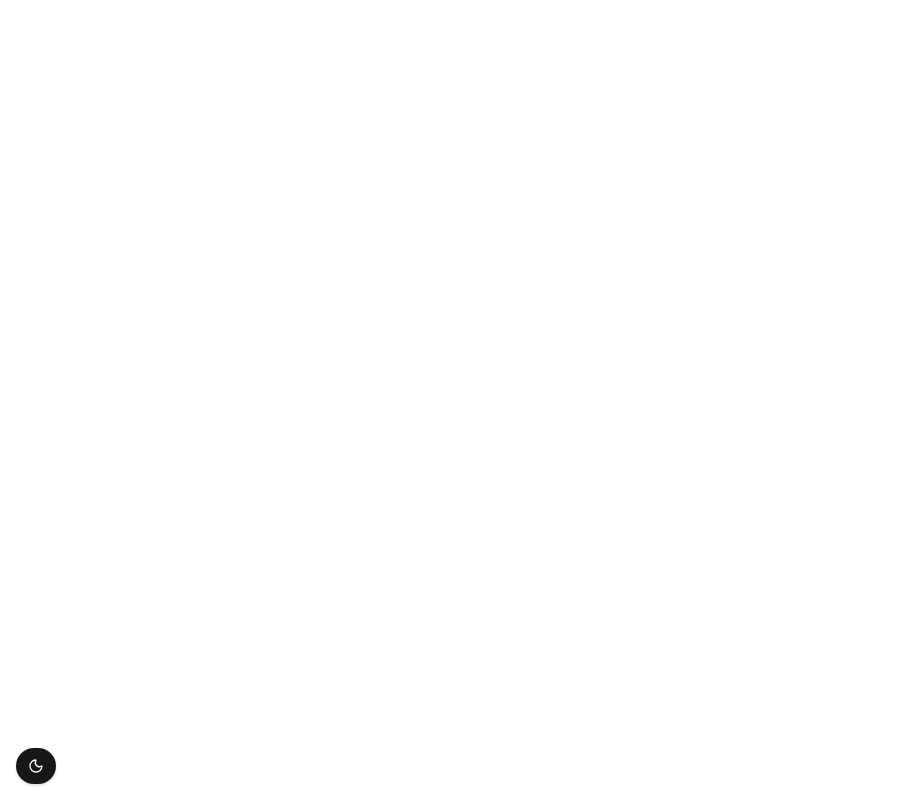
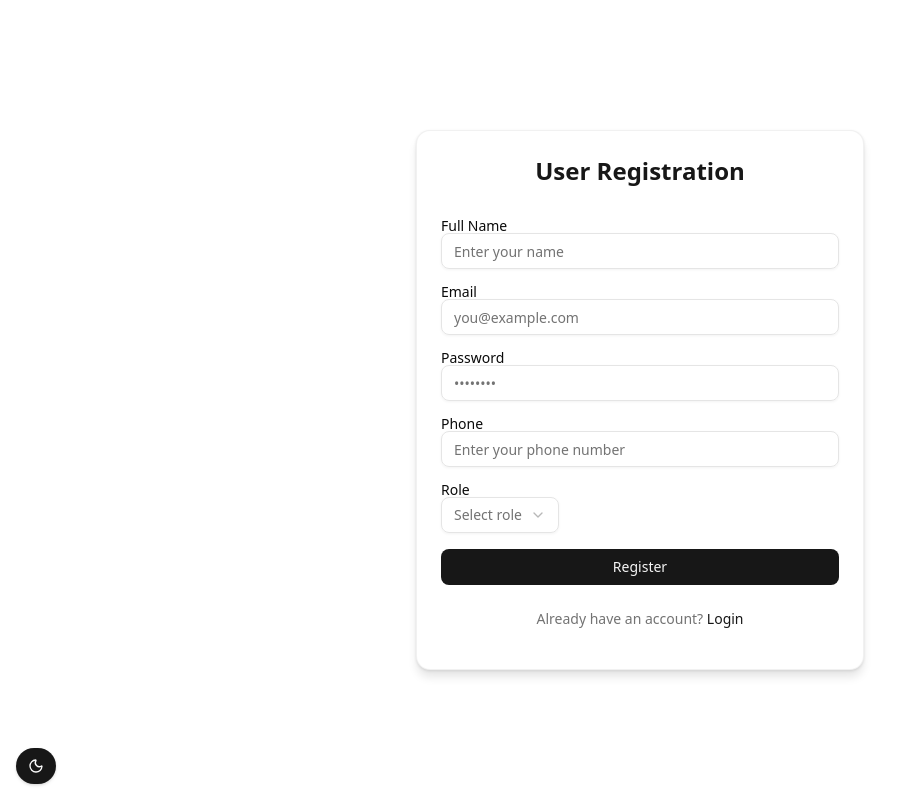
Before and after one commit to Adi2212/agrisell-frontend, a React (Vite) app: page /register in a window 1280 px wide. Before the commit this address had no page. Shown: the whole page, without its empty margins (0-912 px from the left). Built offline with nearby package versions, Linux system fonts and the light colour scheme.

Commit message:
Login page and Register page done

```diff
--- a/src/App.jsx
+++ b/src/App.jsx
@@ -8,6 +8,7 @@ import ThemeToggle from "./components/ThemeToggle";
 
 import Login from "./pages/Login";
 import Home from "./pages/Home";
+import Register from "./pages/Register";
 
 
 
@@ -18,6 +19,7 @@ export default function App() {
                     {/* ================= PUBLIC ROUTES ================= */}
                     <Route path="/" element={<Home />} />
                     <Route path="/login" element={<Login />} />
+                    <Route path="/register" element={<Register />} />
                 </Routes>
 
                 {/*GLOBAL THEME TOGGLE */}
--- /dev/null
+++ b/src/api/api.js
@@ -0,0 +1,9 @@
+import axios from "axios";
+
+const token = sessionStorage.getItem("token");
+
+
+export const authApi = axios.create({
+  baseURL: "http://localhost:9090/auth",
+  headers: { "Content-Type": "application/json" },
+});
--- a/src/pages/Login.jsx
+++ b/src/pages/Login.jsx
@@ -1,7 +1,147 @@
-import React from 'react'
+import { Eye, EyeOff } from "lucide-react";
+import { useState } from "react";
+import { useNavigate } from "react-router-dom";
+import { useAuth } from "../context/AuthContext";
+import { authApi } from "../api/api";
+import { Input } from "@/components/ui/input";
+import { Button } from "@/components/ui/button";
+import { Label } from "@/components/ui/label";
+import {
+  Card,
+  CardHeader,
+  CardTitle,
+  CardContent,
+  CardFooter,
+} from "@/components/ui/card";
+import { toast } from "sonner";
 
 export default function Login() {
+  const { login } = useAuth(); //   use custom hook
+  const navigate = useNavigate();
+
+  const [email, setEmail] = useState("");
+  const [password, setPassword] = useState("");
+  const [showPassword, setShowPassword] = useState(false);
+  const [loading, setLoading] = useState(false);
+
+
+  const handleSubmit = async (e) => {
+  e.preventDefault();
+  setLoading(true);
+
+  try {
+    const res = await authApi.post("/login", { email, password });
+    const { token, user } = res.data;
+
+    //   Save auth
+    login(user, token);
+
+    toast.success(`Welcome back, ${user.name}!`);
+
+    //   ADMIN → dashboard
+    if (user.role === "ADMIN") {
+      navigate("/admin/dashboard");
+      return;
+    }
+
+    //   BUYER / FARMER without address → address check
+    if (!user.address) {
+      navigate("/addAddress");
+      return;
+    }
+
+    //   BUYER with address
+    if (user.role === "BUYER") {
+      navigate("/");
+      return;
+    }
+
+    //   FARMER with address
+    if (user.role === "FARMER") {
+      navigate("/farmer/dashboard");
+      return;
+    }
+
+    //   fallback
+    navigate("/");
+  } catch (err) {
+    console.error("Login failed:", err);
+    toast.error("Login failed. Please check your credentials.");
+  } finally {
+    setLoading(false);
+  }
+};
+
+
   return (
-    <div>Login</div>
-  )
+    <div className="relative flex items-center justify-center min-h-screen bg-background p-4">
+      <Card className="w-full max-w-md shadow-xl border border-muted-foreground/10">
+        <CardHeader>
+          <CardTitle className="text-2xl font-semibold text-center text-primary">
+            Login to AgriSell
+          </CardTitle>
+        </CardHeader>
+
+        <CardContent>
+          <form onSubmit={handleSubmit} className="space-y-5">
+            <div>
+              <Label>Email</Label>
+              <Input
+                type="email"
+                placeholder="you@example.com"
+                value={email}
+                onChange={(e) => setEmail(e.target.value)}
+                required
+              />
+            </div>
+
+            <div className="relative">
+              <Label>Password</Label>
+              <Input
+                type={showPassword ? "text" : "password"}
+                placeholder="••••••••"
+                value={password}
+                onChange={(e) => setPassword(e.target.value)}
+                required
+              />
+              <button
+                type="button"
+                className="absolute right-2 top-7 text-gray-500 hover:text-gray-700"
+                onClick={() => setShowPassword(!showPassword)}
+              >
+                {showPassword ? <EyeOff size={18} /> : <Eye size={18} />}
+              </button>
+            </div>
+
+            <Button
+              type="submit"
+              className="w-full bg-primary hover:bg-primary/90 text-white"
+              disabled={loading}
+            >
+              {loading ? "Logging in..." : "Login"}
+            </Button>
+          </form>
+        </CardContent>
+
+        <CardFooter className="flex flex-col items-center text-sm text-muted-foreground">
+          Don&apos;t have an account?
+          <button
+            onClick={() => navigate("/register")}
+            className="text-primary hover:underline"
+          >
+            Sign Up
+          </button>
+        </CardFooter>
+      </Card>
+
+      {/* Admin Login Button */}
+      <Button
+        onClick={() => navigate("/admin/login")}
+        variant="outline"
+        className="fixed bottom-6 right-6 bg-background border border-primary text-primary shadow-md"
+      >
+        Admin Login
+      </Button>
+    </div>
+  );
 }
--- /dev/null
+++ b/src/pages/Register.jsx
@@ -0,0 +1,188 @@
+import { useState } from "react";
+import { useNavigate } from "react-router-dom";
+import { authApi } from "@/api/api";
+import { Input } from "@/components/ui/input";
+import { Label } from "@/components/ui/label";
+import { Button } from "@/components/ui/button";
+import {
+  Card,
+  CardHeader,
+  CardTitle,
+  CardContent,
+  CardFooter,
+} from "@/components/ui/card";
+import { Alert, AlertDescription, AlertTitle } from "@/components/ui/alert";
+import {
+  Select,
+  SelectContent,
+  SelectItem,
+  SelectTrigger,
+  SelectValue,
+} from "@/components/ui/select";
+import { toast } from "sonner";
+
+export default function Register() {
+  const navigate = useNavigate();
+
+  const [form, setForm] = useState({
+    name: "",
+    email: "",
+    password: "",
+    phone: "",
+    role: "",
+  });
+
+  const [loading, setLoading] = useState(false);
+  const [error, setError] = useState("");
+
+  const handleChange = (e) =>
+    setForm({ ...form, [e.target.name]: e.target.value });
+
+  const handleSubmit = async (e) => {
+    e.preventDefault();
+    setError("");
+
+    if (!form.role) {
+      setError("Please select a role");
+      return;
+    }
+
+    setLoading(true);
+
+    try {
+      const payload = {
+        name: form.name,
+        email: form.email,
+        password: form.password,
+        phone: form.phone,
+        role: form.role,
+      };
+
+      const endpoint =
+        form.role === "farmer"
+          ? "/register/farmer"
+          : "/register/buyer";
+
+      const res = await authApi.post(endpoint, payload);
+      console.log(res.data);
+
+
+      toast.success("Registration successful!");
+      navigate("/login");
+    } catch (err) {
+      console.error("Registration error:", err);
+      const msg =
+        err.response?.data?.message ||
+        err.response?.data?.error ||
+        "Registration failed";
+      setError(msg);
+    } finally {
+      setLoading(false);
+    }
+  };
+
+  return (
+    <div className="flex min-h-screen items-center justify-center bg-background p-4">
+      <Card className="w-full max-w-md shadow-xl border border-muted-foreground/10">
+        <CardHeader>
+          <CardTitle className="text-2xl font-semibold text-center text-primary">
+            User Registration
+          </CardTitle>
+        </CardHeader>
+
+        <CardContent>
+          {error && (
+            <Alert variant="destructive" className="mb-3">
+              <AlertTitle>Error</AlertTitle>
+              <AlertDescription>{error}</AlertDescription>
+            </Alert>
+          )}
+
+          <form onSubmit={handleSubmit} className="space-y-4">
+            <div>
+              <Label>Full Name</Label>
+              <Input
+                name="name"
+                value={form.name}
+                onChange={handleChange}
+                placeholder="Enter your name"
+                required
+              />
+            </div>
+
+            <div>
+              <Label>Email</Label>
+              <Input
+                type="email"
+                name="email"
+                value={form.email}
+                onChange={handleChange}
+                placeholder="you@example.com"
+                required
+              />
+            </div>
+
+            <div>
+              <Label>Password</Label>
+              <Input
+                type="password"
+                name="password"
+                value={form.password}
+                onChange={handleChange}
+                placeholder="••••••••"
+                required
+              />
+            </div>
+
+            <div>
+              <Label>Phone</Label>
+              <Input
+                name="phone"
+                value={form.phone}
+                onChange={handleChange}
+                placeholder="Enter your phone number"
+              />
+            </div>
+
+            <div>
+              <Label>Role</Label>
+              <Select
+                onValueChange={(value) =>
+                  setForm({ ...form, role: value })
+                }
+              >
+                <SelectTrigger>
+                  <SelectValue placeholder="Select role" />
+                </SelectTrigger>
+                <SelectContent>
+                  <SelectItem value="farmer">Farmer</SelectItem>
+                  <SelectItem value="buyer">Buyer</SelectItem>
+                </SelectContent>
+              </Select>
+            </div>
+
+            <Button
+              type="submit"
+              disabled={loading}
+              className="w-full bg-primary text-secondary hover:bg-primary/90"
+            >
+              {loading ? "Registering..." : "Register"}
+            </Button>
+          </form>
+        </CardContent>
+
+        <CardFooter className="text-center pb-4 flex flex-col items-center">
+          <p className="text-sm text-muted-foreground">
+            Already have an account?{" "}
+            <span
+              onClick={() => navigate("/login")}
+              className="text-primary hover:underline cursor-pointer"
+            >
+              Login
+            </span>
+          </p>
+        </CardFooter>
+      </Card>
+    </div>
+  );
+}
```
